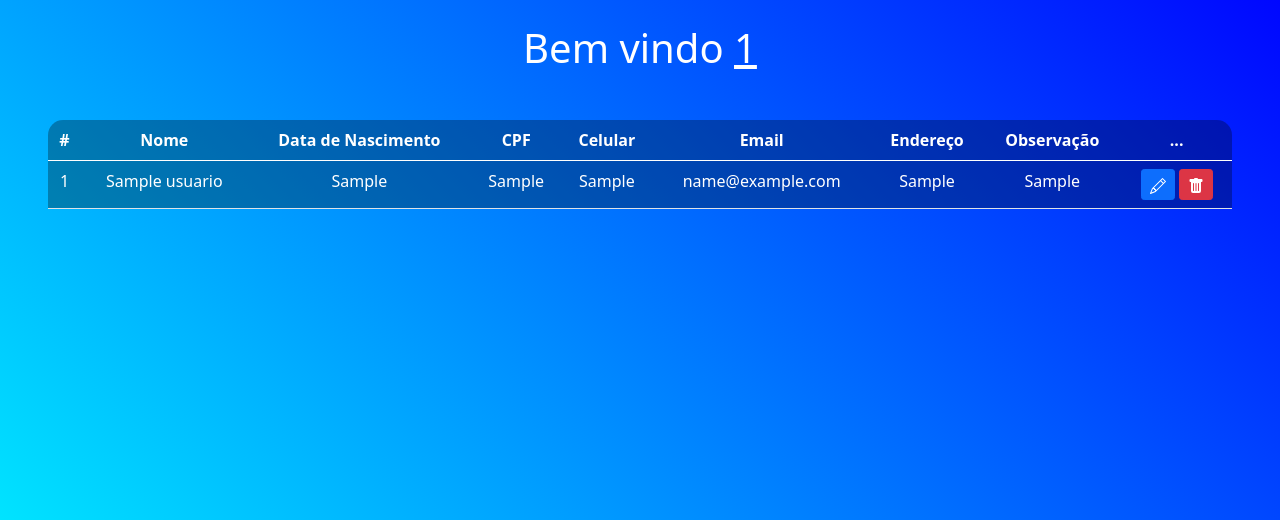
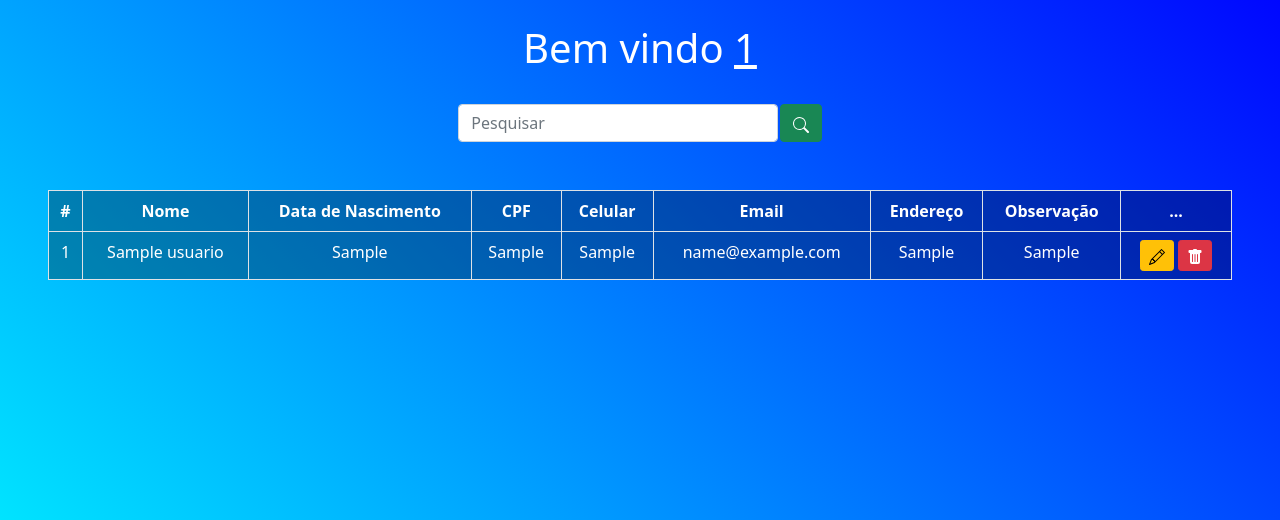
Before and after one commit to DouglasMendesVieira/Sistema_Web_NewM-, a PHP site: page /sistema.php in a window 1280 px wide. Shown: the part 56-576 px from the top of the page. Run offline with PHP 8.4, Linux system fonts and the light colour scheme; the visitor is signed in with stand-in values (Sample User, id 1); tables that the repository leaves empty or names only in its code hold one stand-in row (values such as "Sample post").

Commit message:
Search filter implementation

```diff
--- a/sistema.php
+++ b/sistema.php
@@ -9,7 +9,12 @@ if ((!isset($_SESSION['email']) == true) and (!isset($_SESSION['senha']) == true
 }
 $logado = $_SESSION['email'];
 
-$sql = "SELECT * FROM usuarios ORDER BY id ASC";
+if (!empty($_GET['search'])) {
+    $data = $_GET['search'];
+    $sql = "SELECT * FROM usuarios WHERE nome LIKE '%$data%' or email LIKE '%$data%' ORDER BY id ASC";
+} else {
+    $sql = "SELECT * FROM usuarios ORDER BY id ASC";
+}
 
 $result = $conexao->query($sql);
 
@@ -44,7 +49,12 @@ body {
 
 .table-bg {
     background: rgba(0, 0, 0, 0.3);
-    border-radius: 15px 15px 0 0;
+}
+
+.box-search {
+    display: flex;
+    justify-content: center;
+    gap: .1%;
 }
 </style>
 
@@ -65,8 +75,19 @@ body {
     <?php
     echo "<h1>Bem vindo <u>$logado</u></h1>";
     ?>
+    <br>
+    <div class="box-search">
+        <input type="search" class="form-control w-25" placeholder="Pesquisar" id="pesquisar">
+        <button onclick="searchData()" class="btn btn-success">
+            <svg xmlns="http://www.w3.org/2000/svg" width="16" height="16" fill="currentColor" class="bi bi-search"
+                viewBox="0 0 16 16">
+                <path
+                    d="M11.742 10.344a6.5 6.5 0 1 0-1.397 1.398h-.001c.03.04.062.078.098.115l3.85 3.85a1 1 0 0 0 1.415-1.414l-3.85-3.85a1.007 1.007 0 0 0-.115-.1zM12 6.5a5.5 5.5 0 1 1-11 0 5.5 5.5 0 0 1 11 0z" />
+            </svg>
+        </button>
+    </div>
     <div class="m-5">
-        <table class="table text-white table-bg">
+        <table class="table table-hover table-bordered text-white table-bg">
             <thead>
                 <tr>
                     <th scope="col">#</th>
@@ -93,7 +114,7 @@ body {
                     echo "<td>" . $user_data['endereco'] . "</td>";
                     echo "<td>" . $user_data['observacao'] . "</td>";
                     echo "<td>
-                    <a class='btn btn-sm btn-primary' href='edit.php?id=$user_data[id]' title='Editar'>
+                    <a class='btn btn-sm btn-warning' href='edit.php?id=$user_data[id]' title='Editar'>
                         <svg xmlns='http://www.w3.org/2000/svg' width='16' height='16' fill='currentColor' class='bi bi-pencil' viewBox='0 0 16 16'>
                             <path d='M12.146.146a.5.5 0 0 1 .708 0l3 3a.5.5 0 0 1 0 .708l-10 10a.5.5 0 0 1-.168.11l-5 2a.5.5 0 0 1-.65-.65l2-5a.5.5 0 0 1 .11-.168l10-10zM11.207 2.5 13.5 4.793 14.793 3.5 12.5 1.207 11.207 2.5zm1.586 3L10.5 3.207 4 9.707V10h.5a.5.5 0 0 1 .5.5v.5h.5a.5.5 0 0 1 .5.5v.5h.293l6.5-6.5zm-9.761 5.175-.106.106-1.528 3.821 3.821-1.528.106-.106A.5.5 0 0 1 5 12.5V12h-.5a.5.5 0 0 1-.5-.5V11h-.5a.5.5 0 0 1-.468-.325z'/>
                         </svg>
@@ -111,5 +132,18 @@ body {
         </table>
     </div>
 </body>
+<script>
+var search = document.getElementById('pesquisar');
+
+search.addEventListener("keydown", function(event) {
+    if (event.key === "Enter") {
+        searchData();
+    }
+});
+
+function searchData() {
+    window.location = 'sistema.php?search=' + search.value;
+}
+</script>
 
 </html>
```
